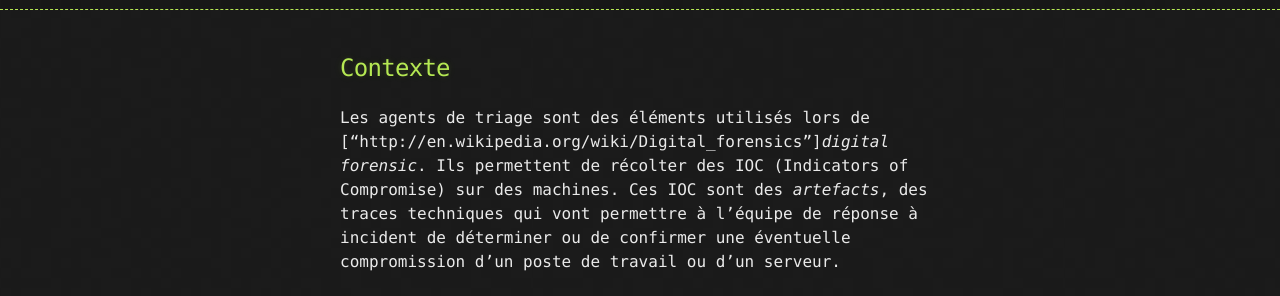
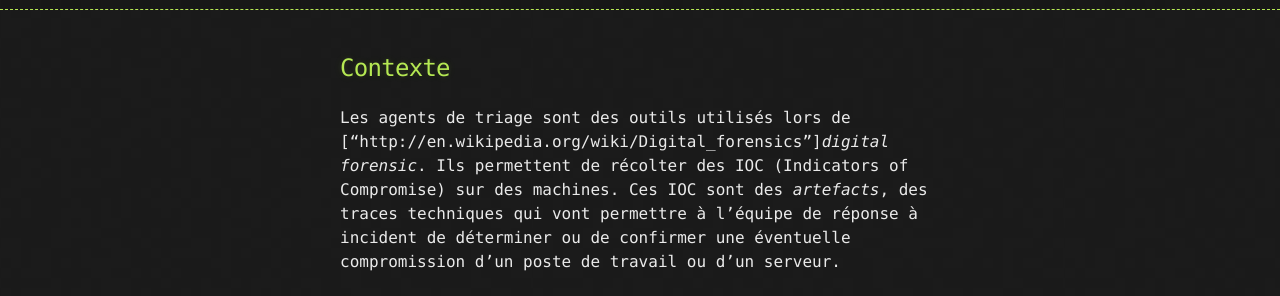
Before and after one commit to Adeber/Adeber.github.io, a Jekyll site: the page built from _posts/2014-10-24-agents-triage.markdown, in a window 1280 px wide. Shown: the part 123-419 px from the top of the page. Built offline with Jekyll 4.4.1, drawn with Linux system fonts in a browser that asks for light colours.

Commit message:
test rendering mkdn

```diff
--- a/_layouts/post.html
+++ b/_layouts/post.html
@@ -15,7 +15,7 @@
 
 	<div class="container">
 		<section id="main_content">
-			{{ page.content }}
+			{{ content }}
 		</section>
 
 		{% include footer.html %}
--- a/_posts/2014-10-24-agents-triage.markdown
+++ b/_posts/2014-10-24-agents-triage.markdown
@@ -6,7 +6,7 @@
 
 ## Contexte
 
-Les agents de triage sont des éléments utilisés lors de ["http://en.wikipedia.org/wiki/Digital_forensics"]_digital forensic_.
+Les agents de triage sont des outils utilisés lors de ["http://en.wikipedia.org/wiki/Digital_forensics"]_digital forensic_.
 Ils permettent de récolter des IOC (Indicators of Compromise) sur des machines. Ces IOC sont des _artefacts_, des traces techniques qui vont permettre à
 l’équipe de réponse à incident de déterminer ou de confirmer une éventuelle compromission d’un poste de travail ou d’un serveur.
 
```
